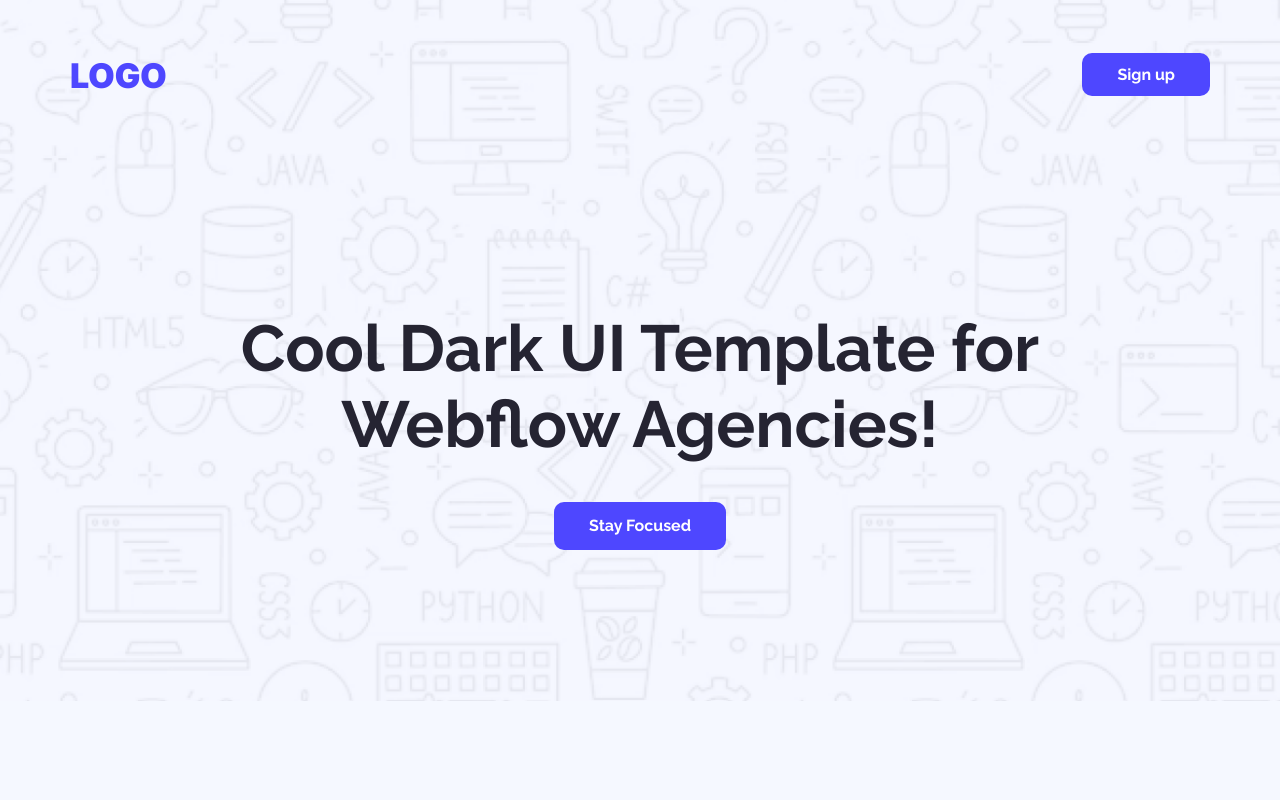
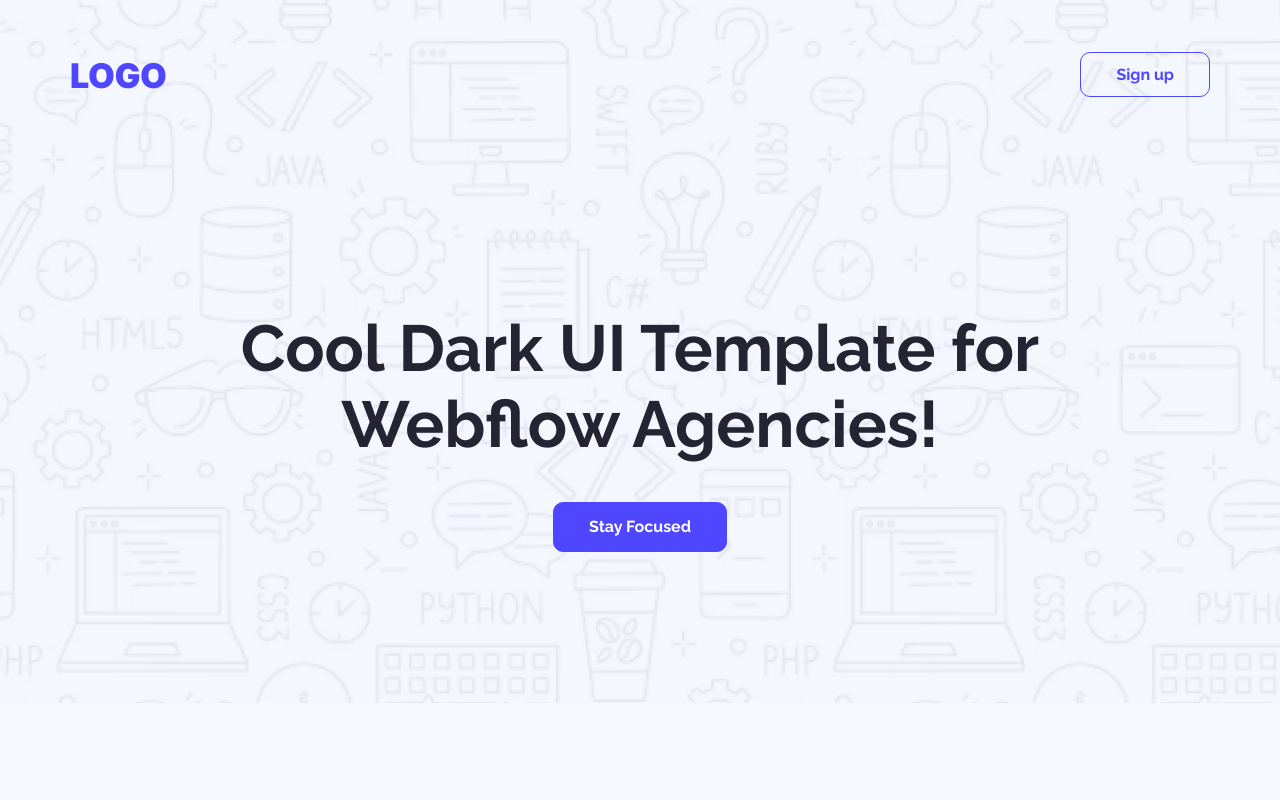
Before and after one commit to Ahmad-Hisham007/Landing-launchpad-A01, a plain HTML site: page index.html in a window 1280 px wide. In both pictures the pointer is over the link "Sign up". Shown: the top 800 px of the page. Drawn offline with Linux system fonts and the light colour scheme.

Commit message:
btn hover transition added

```diff
--- a/css/global.css
+++ b/css/global.css
@@ -37,7 +37,13 @@
   font-weight: bold;
   font-size: 16px;
   line-height: 150%;
-  border: 0;
+  border: 1px solid #4E47FF;
   cursor: pointer;
+  transition: all 0.3s linear;
+}
+
+.btn-primary:hover{
+    background-color: transparent;
+    color: #4E47FF;
 }
 /* -----------------Shared Styles------------------------ */
```
